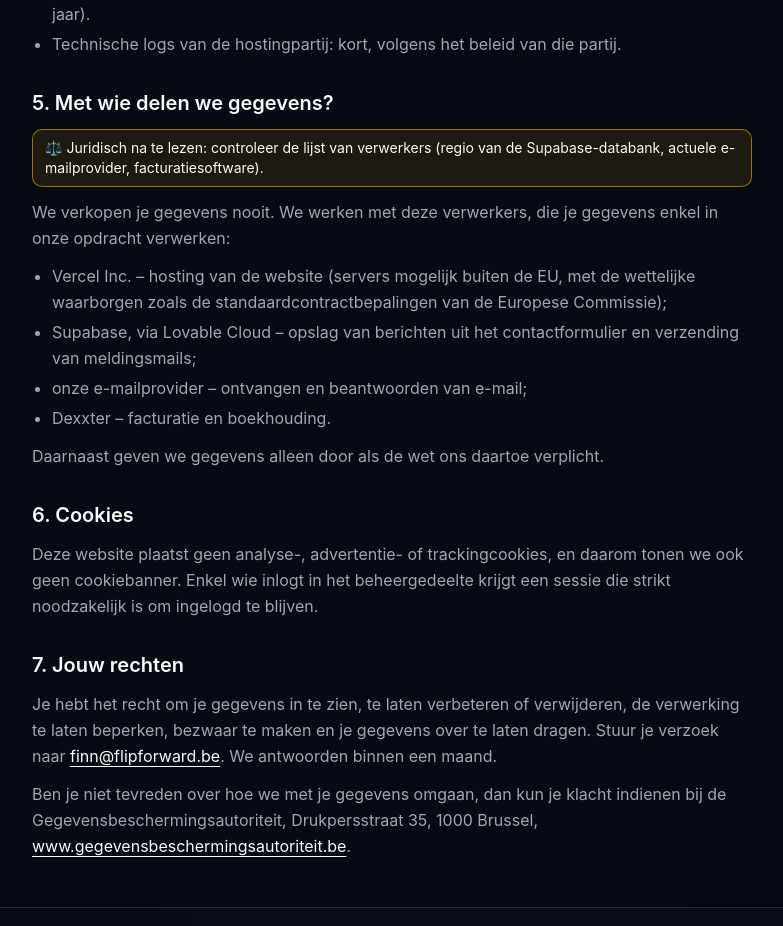
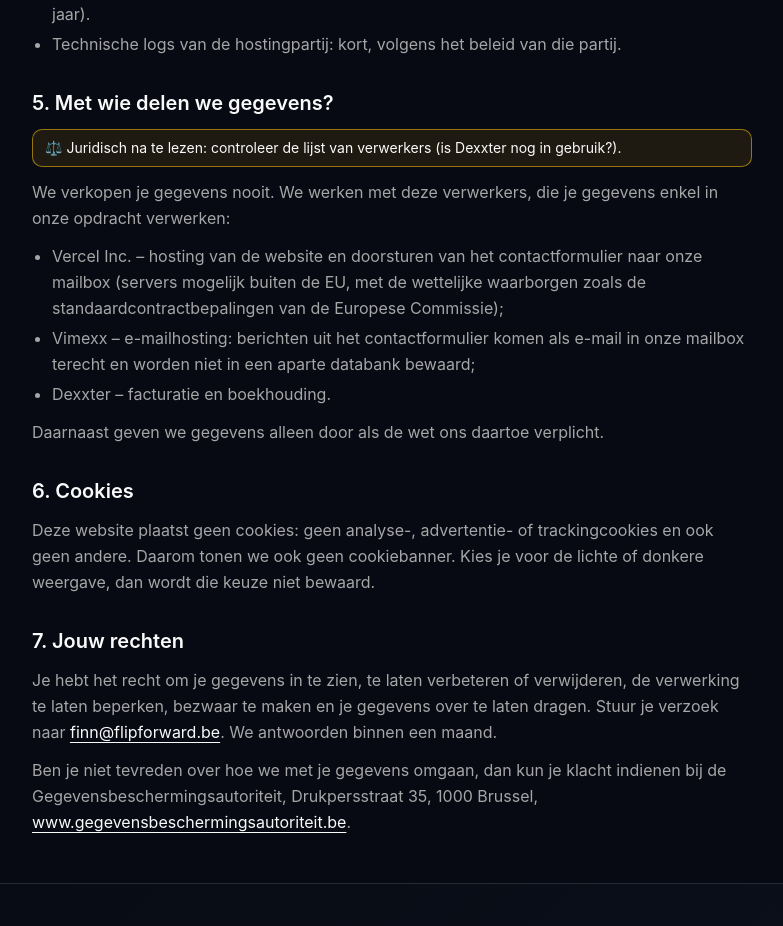
Before and after one commit to FlipForward/flipforward, a React (Vite) app: page /privacyverklaring in a window 1280 px wide. Shown: the part 1300-2226 px from the top of the page, without its empty margins (248-1031 px from the left). Built offline with nearby package versions, Linux system fonts and the light colour scheme.

Commit message:
docs: README, CLAUDE.md en privacyverklaring aangepast aan de nieuwe setup zonder backend
Co-Authored-By: Claude Opus 5.5 <noreply@anthropic.com>

```diff
--- a/src/pages/PrivacyPolicy.tsx
+++ b/src/pages/PrivacyPolicy.tsx
@@ -66,14 +66,13 @@ const sections: LegalSection[] = [
   },
   {
     title: "5. Met wie delen we gegevens?",
-    review: "controleer de lijst van verwerkers (regio van de Supabase-databank, actuele e-mailprovider, facturatiesoftware).",
+    review: "controleer de lijst van verwerkers (is Dexxter nog in gebruik?).",
     body: (
       <>
         <p>We verkopen je gegevens nooit. We werken met deze verwerkers, die je gegevens enkel in onze opdracht verwerken:</p>
         <ul>
-          <li>Vercel Inc. – hosting van de website (servers mogelijk buiten de EU, met de wettelijke waarborgen zoals de standaardcontractbepalingen van de Europese Commissie);</li>
-          <li>Supabase, via Lovable Cloud – opslag van berichten uit het contactformulier en verzending van meldingsmails;</li>
-          <li>onze e-mailprovider – ontvangen en beantwoorden van e-mail;</li>
+          <li>Vercel Inc. – hosting van de website en doorsturen van het contactformulier naar onze mailbox (servers mogelijk buiten de EU, met de wettelijke waarborgen zoals de standaardcontractbepalingen van de Europese Commissie);</li>
+          <li>Vimexx – e-mailhosting: berichten uit het contactformulier komen als e-mail in onze mailbox terecht en worden niet in een aparte databank bewaard;</li>
           <li>Dexxter – facturatie en boekhouding.</li>
         </ul>
         <p>Daarnaast geven we gegevens alleen door als de wet ons daartoe verplicht.</p>
@@ -84,8 +83,8 @@ const sections: LegalSection[] = [
     title: "6. Cookies",
     body: (
       <p>
-        Deze website plaatst geen analyse-, advertentie- of trackingcookies, en daarom tonen we ook geen cookiebanner. Enkel
-        wie inlogt in het beheergedeelte krijgt een sessie die strikt noodzakelijk is om ingelogd te blijven.
+        Deze website plaatst geen cookies: geen analyse-, advertentie- of trackingcookies en ook geen andere. Daarom tonen we
+        ook geen cookiebanner. Kies je voor de lichte of donkere weergave, dan wordt die keuze niet bewaard.
       </p>
     ),
   },
```
Also changed, not shown: 2 other files (tests, documents, lock files or other folders).
